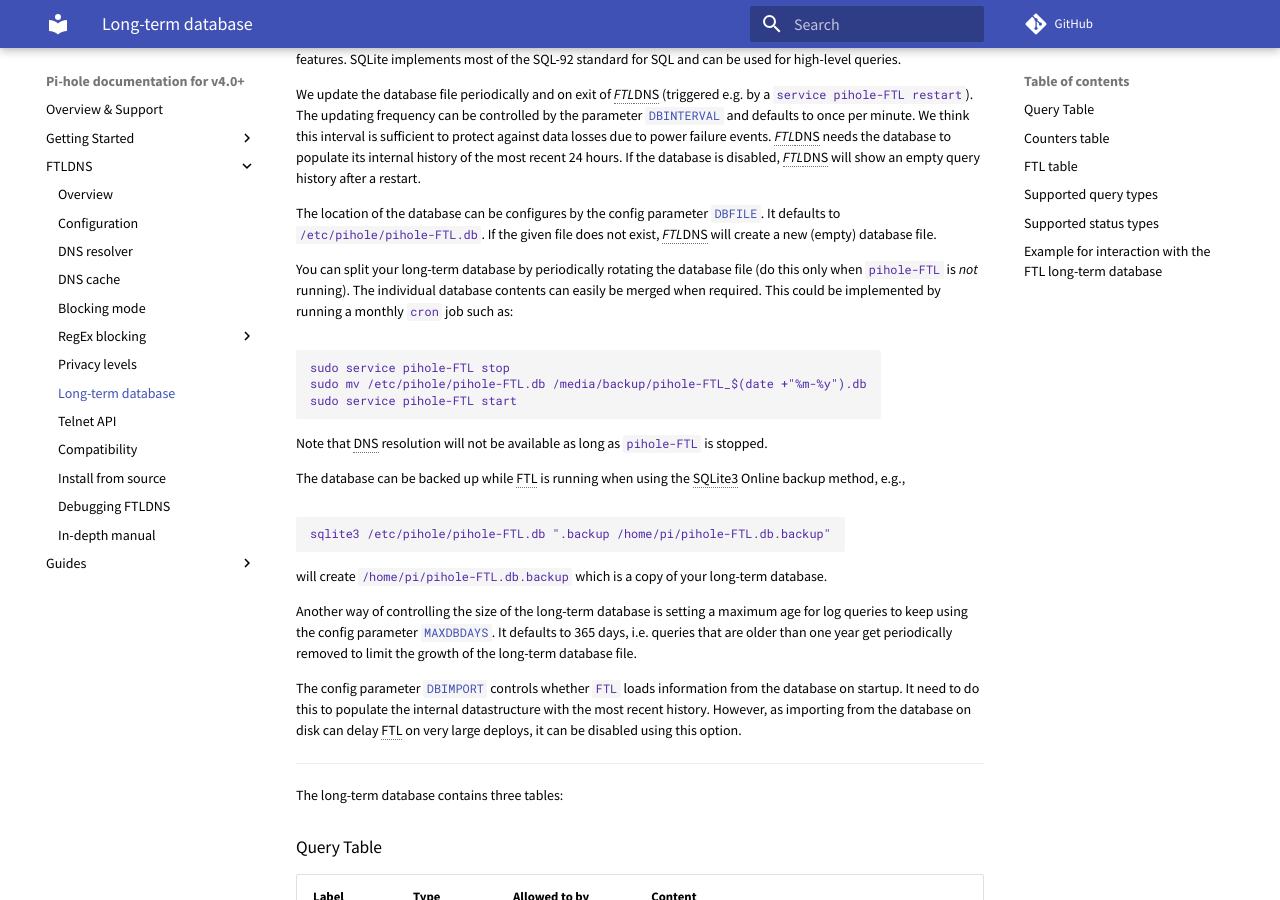
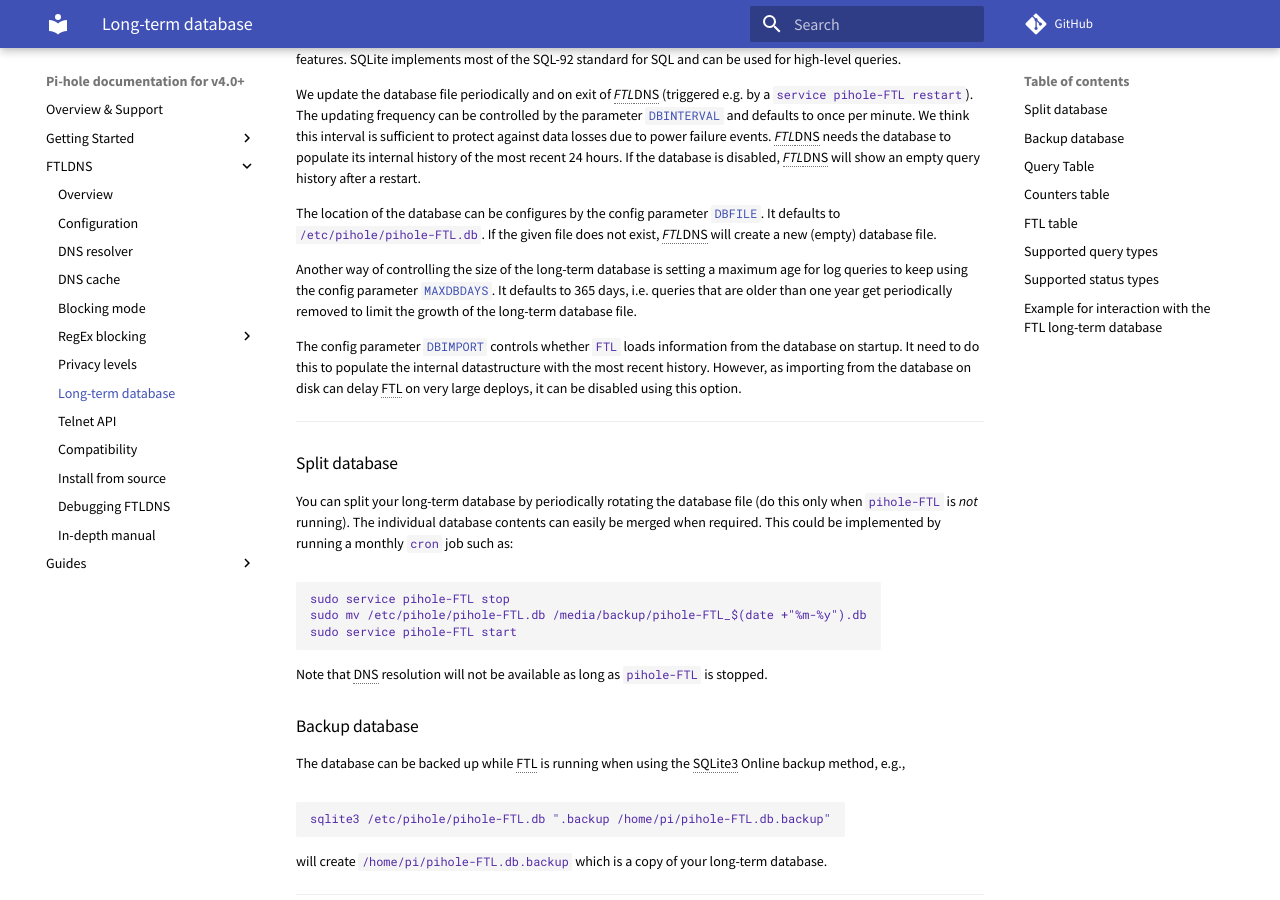
Before and after one commit to pi-hole/docs, an MkDocs documentation site: the page built from docs/ftldns/database.md, in a window 1280 px wide and 900 px high, scrolled down 225 px. Built offline with MkDocs 1.6.1 and Material for MkDocs 9.7.7, drawn with Linux system fonts in a browser that asks for light colours; comment, search, counter and statistics services are not loaded; old or Windows-style settings are respelled for this version of MkDocs; some of the changed lines change nothing that is shown.

Commit message:
Section the split and backup methods to avoid confusion.
Signed-off-by: DL6ER <dl6er@dl6er.de>

````diff
--- a/docs/ftldns/database.md
+++ b/docs/ftldns/database.md
@@ -3,6 +3,13 @@ Pi-hole *FTL*DNS uses the well-known relational database management system SQLit
 We update the database file periodically and on exit of *FTL*DNS (triggered e.g. by a `service pihole-FTL restart`). The updating frequency can be controlled by the parameter [`DBINTERVAL`](configfile.md#dbinterval) and defaults to once per minute. We think this interval is sufficient to protect against data losses due to power failure events. *FTL*DNS needs the database to populate its internal history of the most recent 24 hours. If the database is disabled, *FTL*DNS will show an empty query history after a restart.
 
 The location of the database can be configures by the config parameter [`DBFILE`](configfile.md#dbfile). It defaults to `/etc/pihole/pihole-FTL.db`. If the given file does not exist, *FTL*DNS will create a new (empty) database file.
+
+Another way of controlling the size of the long-term database is setting a maximum age for log queries to keep using the config parameter [`MAXDBDAYS`](configfile.md#maxdbdays). It defaults to 365 days, i.e. queries that are older than one year get periodically removed to limit the growth of the long-term database file.
+
+The config parameter [`DBIMPORT`](configfile.md#dbimport) controls whether `FTL` loads information from the database on startup. It need to do this to populate the internal datastructure with the most recent history. However, as importing from the database on disk can delay FTL on very large deploys, it can be disabled using this option.
+
+---
+### Split database
 
 You can split your long-term database by periodically rotating the database file (do this only when `pihole-FTL` is *not* running). The individual database contents can easily be merged when required.
 This could be implemented by running a monthly `cron` job such as:
@@ -13,15 +20,14 @@ sudo service pihole-FTL start
 ```
 Note that DNS resolution will not be available as long as `pihole-FTL` is stopped.
 
+### Backup database
+
 The database can be backed up while FTL is running when using the SQLite3 Online backup method, e.g.,
 ```
 sqlite3 /etc/pihole/pihole-FTL.db ".backup /home/pi/pihole-FTL.db.backup"
 ```
 will create `/home/pi/pihole-FTL.db.backup` which is a copy of your long-term database.
 
-Another way of controlling the size of the long-term database is setting a maximum age for log queries to keep using the config parameter [`MAXDBDAYS`](configfile.md#maxdbdays). It defaults to 365 days, i.e. queries that are older than one year get periodically removed to limit the growth of the long-term database file.
-
-The config parameter [`DBIMPORT`](configfile.md#dbimport) controls whether `FTL` loads information from the database on startup. It need to do this to populate the internal datastructure with the most recent history. However, as importing from the database on disk can delay FTL on very large deploys, it can be disabled using this option.
 
 ---
 
````
